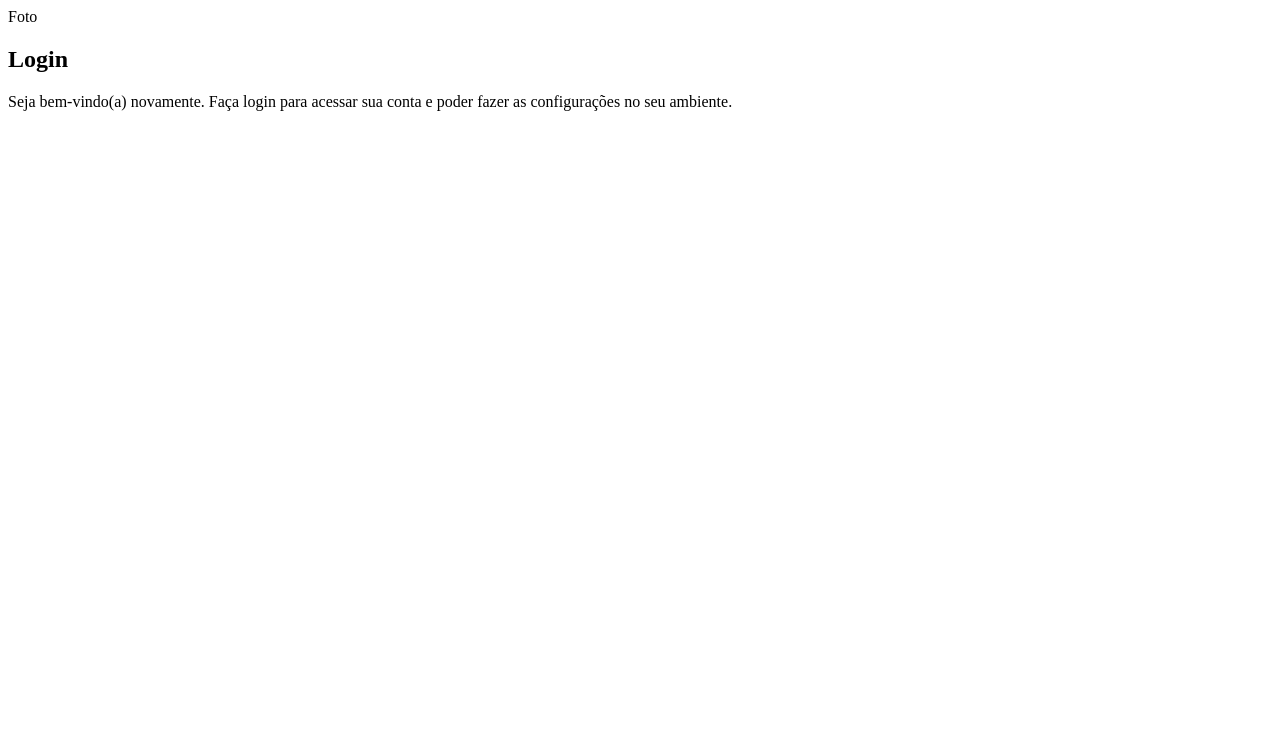
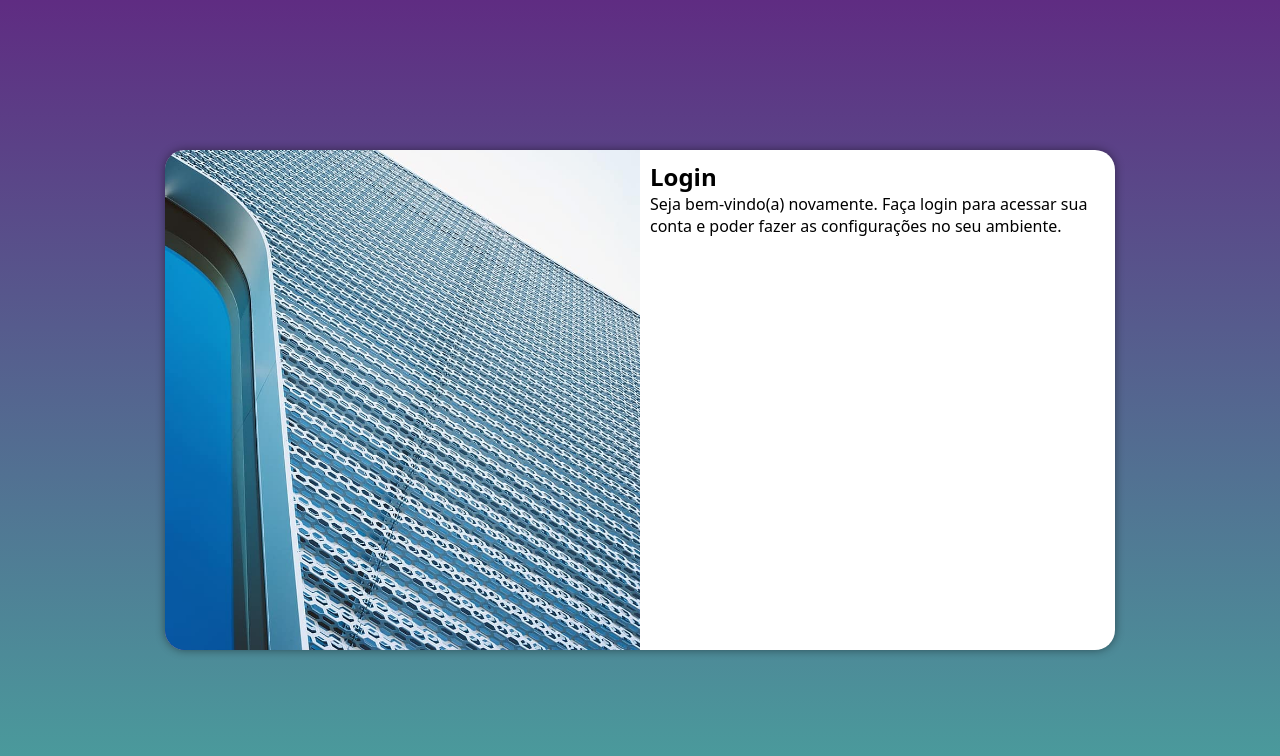
Before and after one commit to murillomorita/projeto-login, a plain HTML site: page index.html in a window 1280 px wide. Drawn offline with Linux system fonts and the light colour scheme.

Commit message:
fiz media query

```diff
--- /dev/null
+++ b/estilos/media-query.css
@@ -0,0 +1,52 @@
+@charset "UTF-8";
+
+/*
+    Device breakpoints:
+    pequenas telas: até 600px
+    celular: de 600px até 768px
+    tablet: 768px até 992px
+    desktop: 992px até 1200px
+    grandes telas: acima de 1200px
+*/
+
+@media screen and (min-width: 768px) and (max-width: 992px) {
+    body, html {
+        background-image: linear-gradient(to top, #49a09d, #5f2c82);
+    }
+
+    section#login {
+        width: 80vw;
+    }
+
+    section#login > div#imagem {
+        float: left;
+        width: 30%;
+        height: 100%;
+    }
+
+    section#login > div#formulario {
+        float: right;
+        width: 70%;
+    }
+}
+
+@media screen and (min-width: 992px) {
+    body, html {
+        background-image: linear-gradient(to top, #49a09d, #5f2c82);
+    }
+
+    section#login {
+        width: 950px;
+    }
+
+    section#login > div#imagem {
+        float: left;
+        width: 50%;
+        height: 100%;
+    }
+
+    section#login > div#formulario {
+        float: right;
+        width: 50%;
+    }
+}
--- a/estilos/style.css
+++ b/estilos/style.css
@@ -5,3 +5,52 @@
     Verde: #49a09d
     Lilás: #5f2c82
 */
+
+* {
+    font-family: system-ui, -apple-system, BlinkMacSystemFont, 'Segoe UI', Roboto, Oxygen, Ubuntu, Cantarell, 'Open Sans', 'Helvetica Neue', sans-serif;
+    padding: 0px;
+    margin: 0px;
+    box-sizing: border-box;
+}
+
+body, html {
+    background-color: #5f2c82;
+    height: 100vh;
+    width: 100vw;
+}
+
+main {
+    position: relative;
+    height: 100vh;
+    width: 100vw;
+}
+
+section#login {
+    position: absolute;
+    top: 50%;
+    left: 50%;
+    transform: translate(-50%, -50%);
+    overflow: hidden;
+
+    background-color: white;
+    height: 500px;
+    width: 250px;
+    border-radius: 20px;
+    box-shadow: 0px 0px 10px rgba(0, 0, 0, 0.445);
+
+    transition: width .3s, height .3s;
+    transition-timing-function: ease;
+}
+
+section#login > div#imagem {
+    display: block;
+    background: #5f2c82 url(../imagens/metal.jpg) no-repeat;
+    background-size: cover;
+    background-position: left bottom;
+    height: 200px;
+}
+
+section#login > div#formulario {
+    display: block;
+    padding: 10px;
+}
--- a/index.html
+++ b/index.html
@@ -5,12 +5,13 @@
     <meta name="viewport" content="width=device-width, initial-scale=1.0">
     <title>Login</title>
     <link rel="stylesheet" href="estilos/style.css">
+    <link rel="stylesheet" href="estilos/media-query.css">
 </head>
 <body>
     <main>
         <section id="login">
             <div id="imagem">
-                Foto
+                <!-- Aqui vai a img nas css-->
             </div>
             <div id="formulario">
                 <h1>Login</h1>
```
